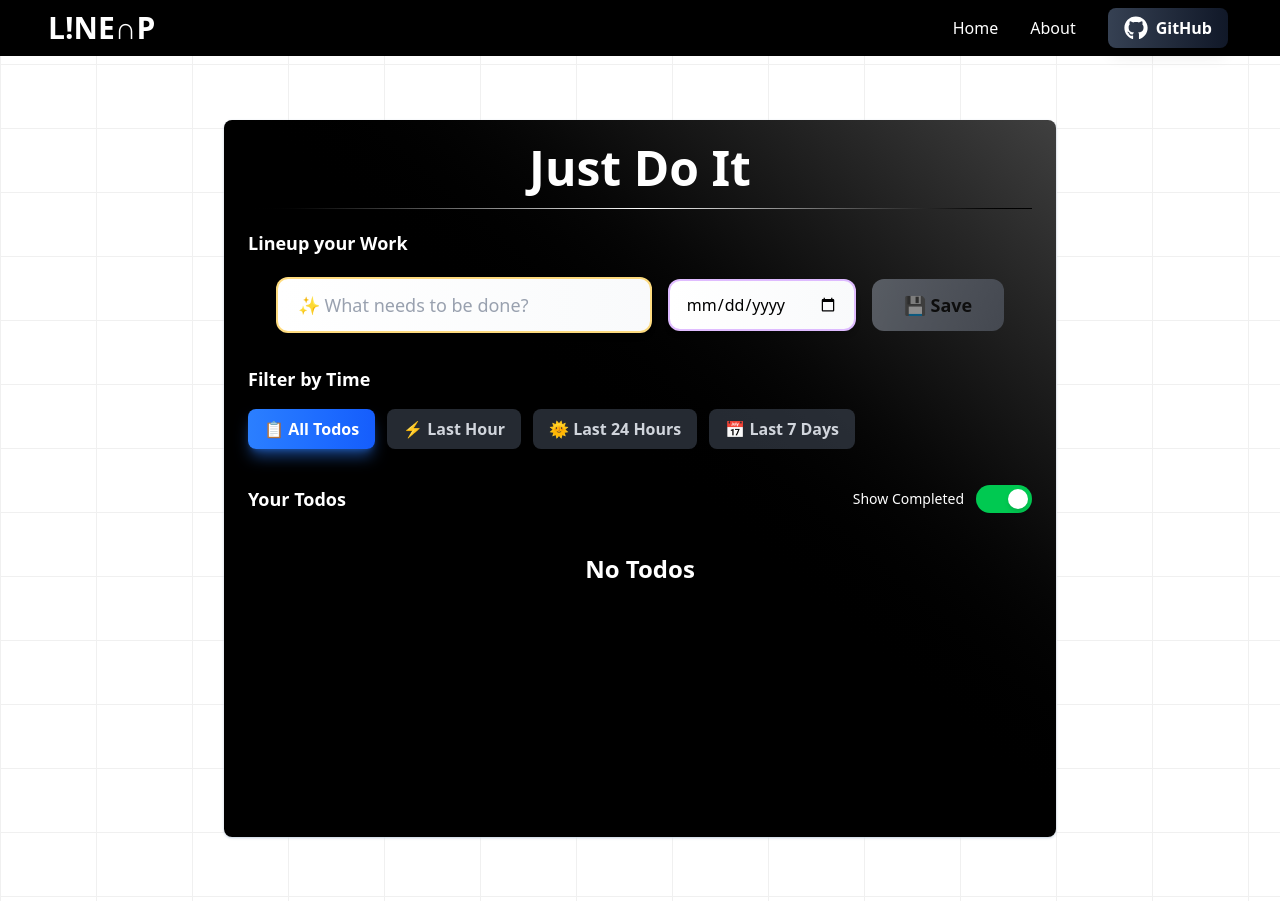
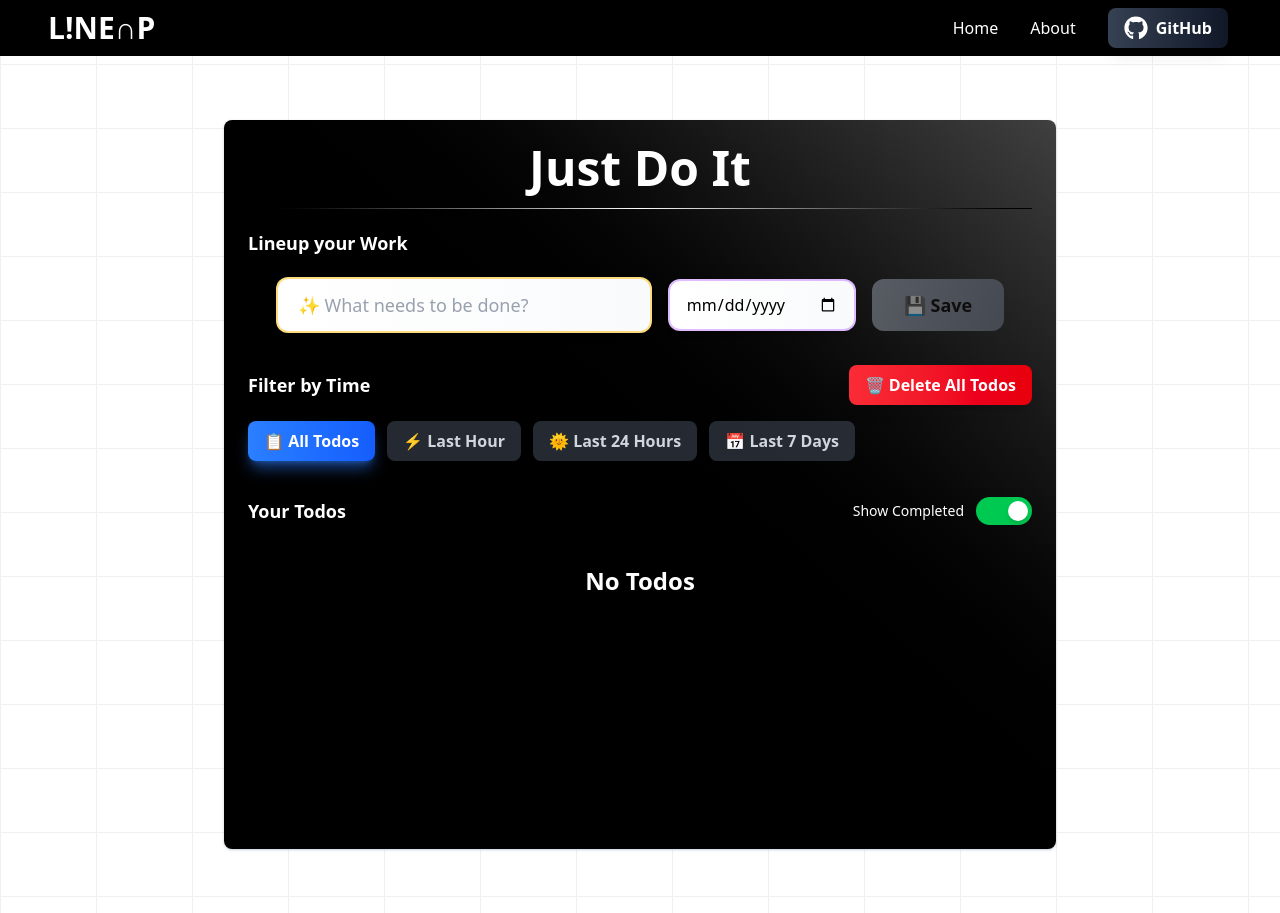
Before and after one commit to nihar8262/LineUp, a React (Vite) app: page / in a window 1280 px wide. Built offline with nearby package versions, Linux system fonts and the light colour scheme.

Commit message:
add a delete button to delete all toos according to filter

```diff
--- a/src/App.jsx
+++ b/src/App.jsx
@@ -57,6 +57,32 @@ function App() {
     let newTodos = todos.filter((item) => item.id !== id);
     setTodos([...newTodos]);
   };
+
+  const handleDeleteFiltered = () => {
+    if (timeFilter === "all") {
+      if (window.confirm("Are you sure you want to delete ALL todos? This action cannot be undone.")) {
+        setTodos([]);
+        localStorage.removeItem("todos");
+      }
+    } else {
+      const filterName = timeFilter === "1hour" ? "last hour" : timeFilter === "24hours" ? "last 24 hours" : "last 7 days";
+      if (window.confirm(`Are you sure you want to delete all todos from ${filterName}?`)) {
+        const filteredTodos = todos.filter((item) => {
+          if (!item.createdAt) return true;
+          const now = new Date();
+          const createdAt = new Date(item.createdAt);
+          const hoursDiff = (now - createdAt) / (1000 * 60 * 60);
+
+          if (timeFilter === "1hour" && hoursDiff <= 1) return false;
+          if (timeFilter === "24hours" && hoursDiff <= 24) return false;
+          if (timeFilter === "7days" && hoursDiff <= 168) return false;
+          return true;
+        });
+        setTodos(filteredTodos);
+      }
+    }
+  };
+
   const handleAdd = () => {
     setTodos([{ id: uuidv4(), todo, deadline, isCompleted: false, createdAt: new Date().toISOString() }, ...todos]);
     setTodo("");
@@ -101,7 +127,15 @@ function App() {
             </button>
           </div>
           <div className="pt-8 pb-3">
-            <h2 className="text-lg font-bold mb-4">Filter by Time</h2>
+            <div className="flex justify-between items-center mb-4">
+              <h2 className="text-lg font-bold">Filter by Time</h2>
+              <button
+                onClick={handleDeleteFiltered}
+                className="cursor-pointer bg-gradient-to-r from-red-500 to-red-600 hover:from-red-600 hover:to-red-700 text-white font-semibold px-4 py-2 rounded-lg transition-all duration-300 transform hover:scale-105 shadow-lg hover:shadow-red-500/50 flex items-center gap-2"
+              >
+                🗑️ Delete {timeFilter === "all" ? "All" : timeFilter === "1hour" ? "Last Hour" : timeFilter === "24hours" ? "Last 24h" : "Last 7d"} Todos
+              </button>
+            </div>
             <div className="flex flex-wrap gap-3">
               <button
                 onClick={() => setTimeFilter("all")}
```
